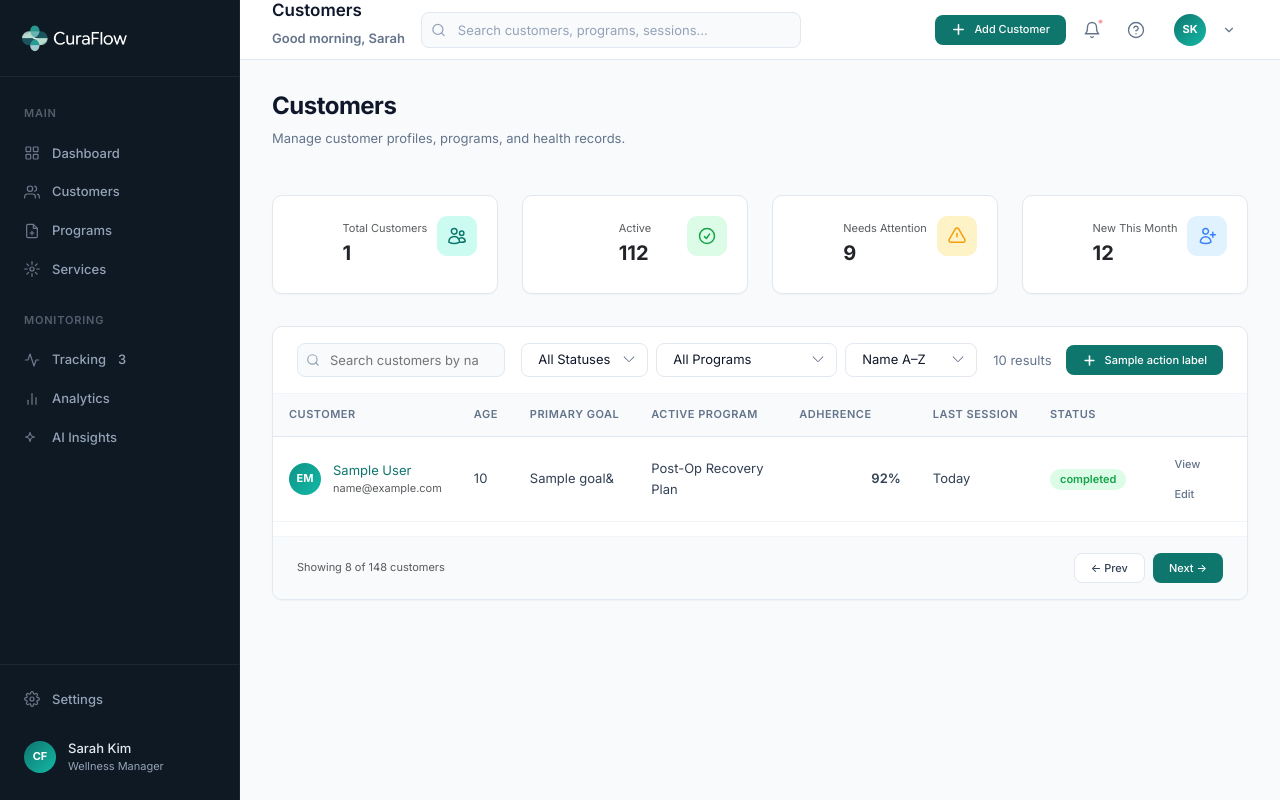
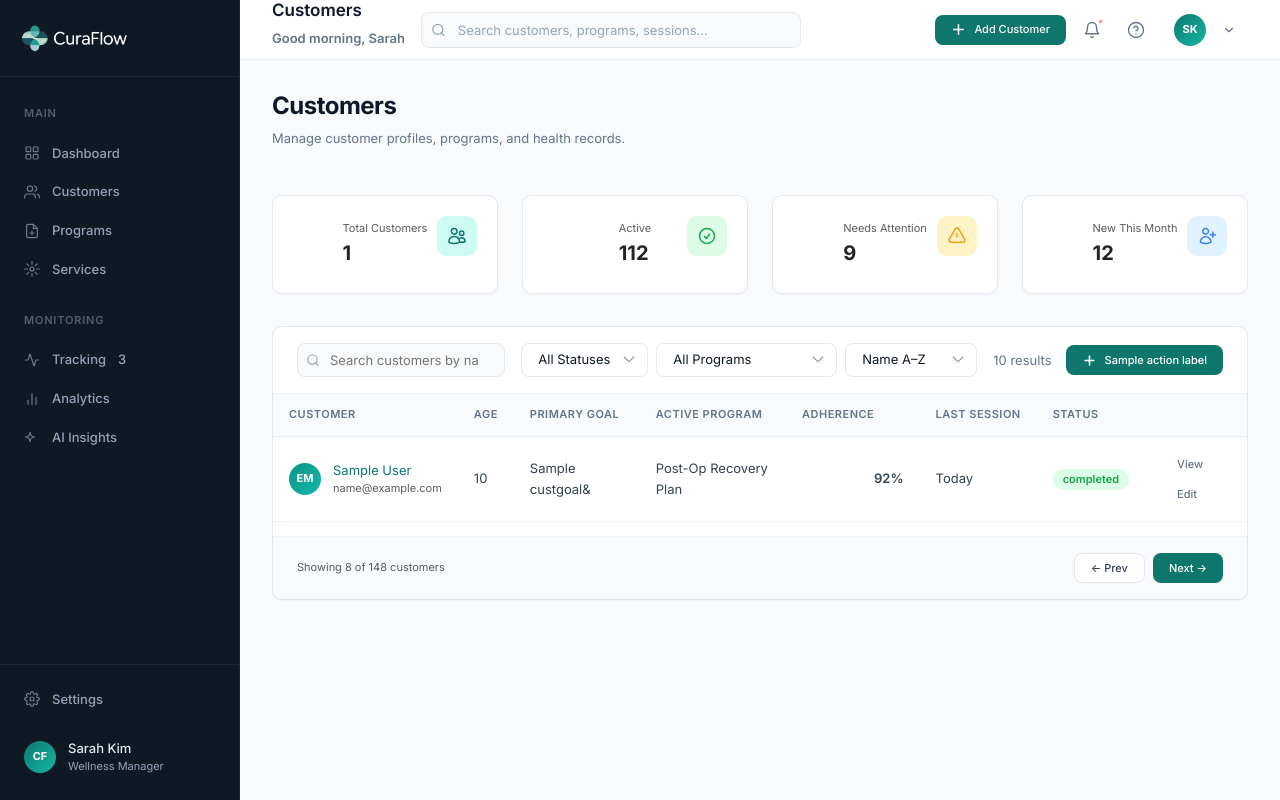
Before and after one commit to opencourse2020/curaflow, a Django app: template curaflow/templates/customers.html in a window 1280 px wide. Run offline with Django 3.2, Linux system fonts and the light colour scheme; the template is opened without the code that fills it: most values are stand-ins (such as "Sample title", 1, 10 or a date in 2020); some libraries are stand-ins or nearby versions.

Commit message:
check if organization works

```diff
--- a/curaflow/templates/customers.html
+++ b/curaflow/templates/customers.html
@@ -75,8 +75,8 @@
             </div>
           </td>
           <td>{{ customer.age }}</td>
-          <td> {% for custgoal in customer.customergoals.all %}
-              {{ custgoal.goal.name }}&amp;
+          <td> {% for custgoal in customer.customergoal_set.all %}
+              {{ custgoal }}&amp;
               {% endfor %}
               </td>
           <td><span class="tag">Post-Op Recovery Plan</span></td>
```
